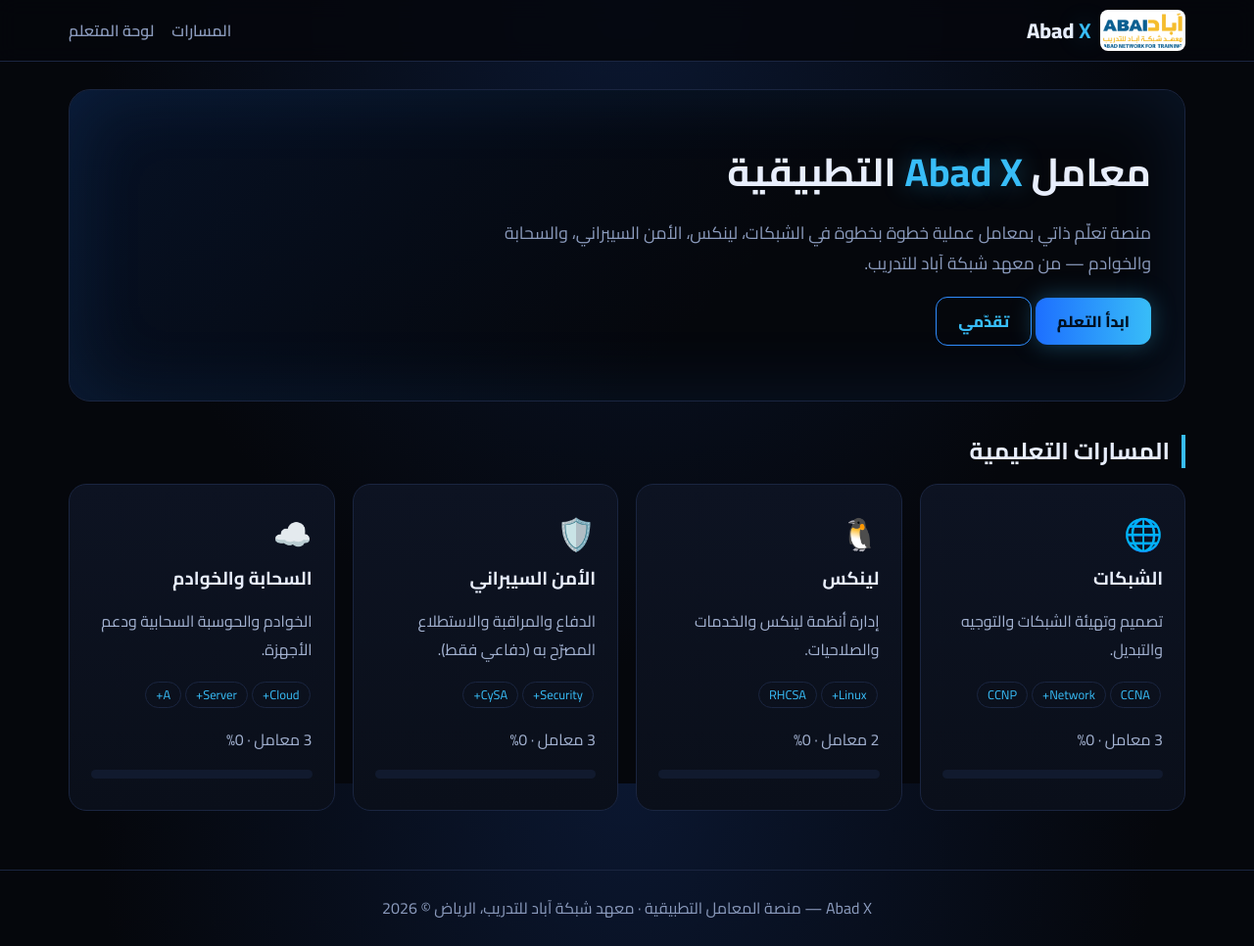
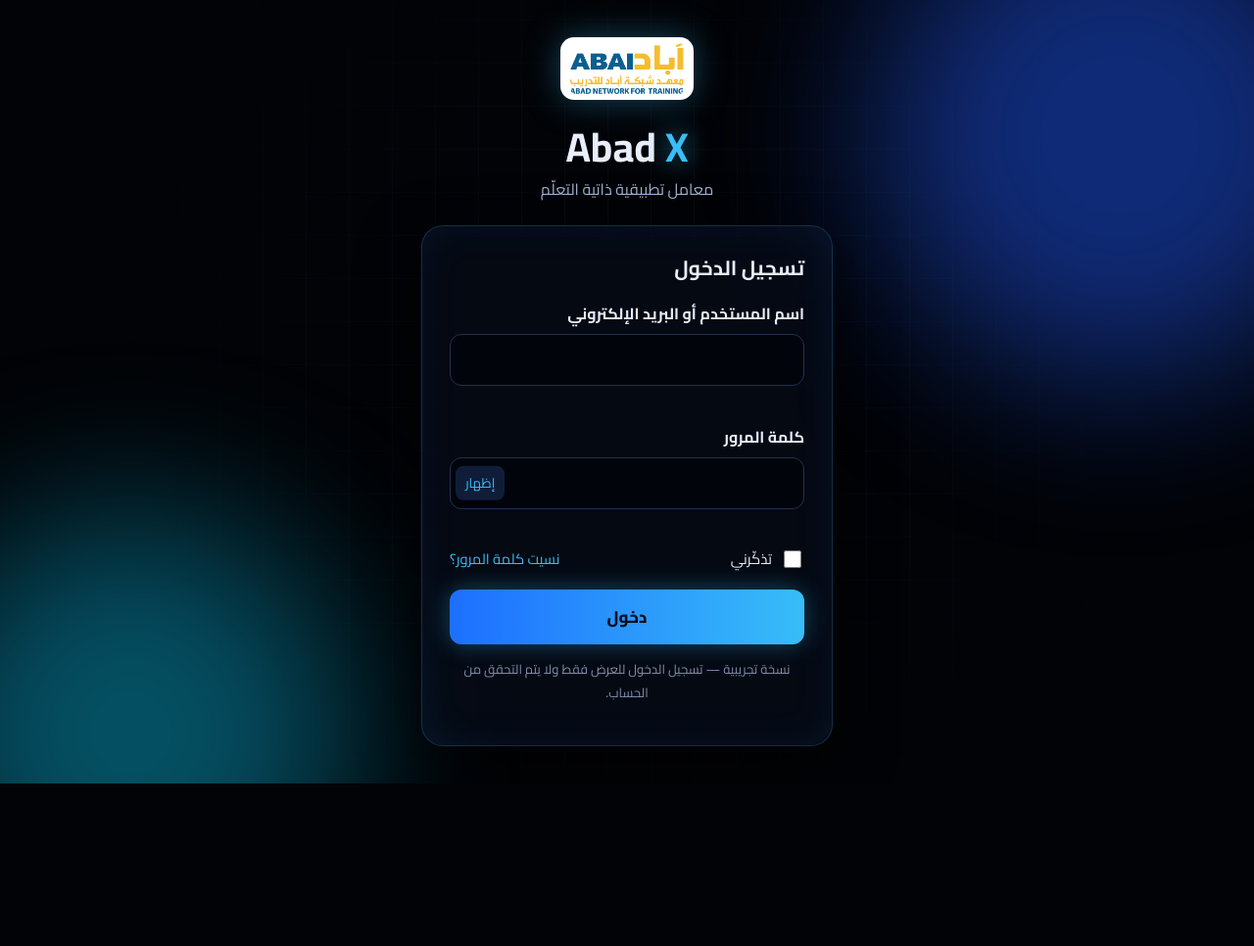
Before and after one commit to abadx2027-cmyk/abadx, a PHP site: page / in a window 1280 px wide. Shown: the whole page at 98% size. After the commit the page ends 800 px from the top, so only its background shows below. Run offline with PHP 8.4, Linux system fonts and the light colour scheme.

Commit message:
Login landing page; tracks home moved to home.html

```diff
--- a/assets/app.js
+++ b/assets/app.js
@@ -6,9 +6,15 @@ const trackPct=t=>{const ls=LABS.filter(l=>l.track===t.id);return ls.length?Math
 const bar=p=>`<div class="bar" role="progressbar" aria-valuemin="0" aria-valuemax="100" aria-valuenow="${p}"><i style="width:${p}%"></i></div>`;
 const esc=s=>s.replace(/&/g,'&amp;').replace(/</g,'&lt;');
 function toast(m,k='ok'){let t=document.querySelector('.toast');if(!t){t=document.createElement('div');t.className='toast';t.setAttribute('role','status');t.setAttribute('aria-live','polite');document.body.append(t)}t.textContent=m;t.className='toast show '+k;clearTimeout(t._h);t._h=setTimeout(()=>t.classList.remove('show'),2200)}
-function shell(){document.querySelector('main').id='main';document.body.insertAdjacentHTML('afterbegin','<a class="skip" href="#main">تخطَّ إلى المحتوى</a>');document.body.insertAdjacentHTML('afterbegin',`<header role="banner"><nav class="nav" aria-label="التنقل الرئيسي"><a class="brand" href="index.html"><img src="assets/abad-logo.png" alt="ABAD"><span>Abad <b>X</b></span></a><span class="sp"></span><a class="l" href="index.html">المسارات</a><a class="l" href="dashboard.html">لوحة المتعلم</a></nav></header>`);
-document.body.insertAdjacentHTML('beforeend',`<footer>Abad X — منصة المعامل التطبيقية · معهد شبكة آباد للتدريب، الرياض © 2026</footer>`)}
-function home(){const m=document.querySelector('main');m.innerHTML=`<section class="hero"><h1>معامل <span>Abad X</span> التطبيقية</h1><p>منصة تعلّم ذاتي بمعامل عملية خطوة بخطوة في الشبكات، لينكس، الأمن السيبراني، والسحابة والخوادم — من معهد شبكة آباد للتدريب.</p><a class="btn" href="#tracks">ابدأ التعلم</a> <a class="btn ghost" href="dashboard.html">تقدّمي</a></section><h2 class="sec" id="tracks">المسارات التعليمية</h2><div class="grid">${TRACKS.map(t=>`<a class="card" href="track.html?t=${t.id}" style="color:inherit"><div class="ico">${t.icon}</div><h3>${t.name}</h3><p class="mut">${t.desc}</p>${t.certs.map(c=>`<span class="tag">${c}</span>`).join('')}<p class="mut">${LABS.filter(l=>l.track===t.id).length} معامل · ${trackPct(t)}%</p>${bar(trackPct(t))}</a>`).join('')}</div>`}
+function shell(){document.querySelector('main').id='main';document.body.insertAdjacentHTML('afterbegin','<a class="skip" href="#main">تخطَّ إلى المحتوى</a>');document.body.insertAdjacentHTML('afterbegin',`<header role="banner"><nav class="nav" aria-label="التنقل الرئيسي"><a class="brand" href="home.html"><img src="assets/abad-logo.png" alt="ABAD"><span>Abad <b>X</b></span></a><span class="sp"></span><a class="l" href="home.html">المسارات</a><a class="l" href="dashboard.html">لوحة المتعلم</a></nav></header>`);
+document.body.insertAdjacentHTML('beforeend',`<footer>Abad X — منصة المعامل التطبيقية · معهد شبكة آباد للتدريب، الرياض © 2026<br><a href="home.html#tracks">المسارات</a> · <a href="dashboard.html">لوحة المتعلم</a></footer>`)}
+function home(){const certs=new Set(TRACKS.flatMap(t=>t.certs)).size,tasks=LABS.reduce((a,l)=>a+l.tasks.length,0);
+document.querySelector('main').innerHTML=`<section class="lhero" aria-labelledby="ht"><img class="logo" src="assets/abad-logo.png" alt="شعار معهد شبكة آباد للتدريب"><h1 id="ht">Abad <b>X</b></h1><p class="tl">معامل تطبيقية ذاتية التعلّم — تعلّم بيدك، بالسرعة التي تناسبك، في الشبكات ولينكس والأمن السيبراني والسحابة.</p><div class="cta"><a class="btn" href="track.html?t=${TRACKS[0].id}">ابدأ التعلم</a><a class="btn ghost" href="#tracks">استكشف المسارات</a></div>
+<div class="stats" aria-label="أرقام المنصة الحالية"><div class="stat"><b>${TRACKS.length}</b>مسارات</div><div class="stat"><b>${LABS.length}</b>معملاً متاحاً</div><div class="stat"><b>${tasks}</b>مهمة عملية</div><div class="stat"><b>${certs}</b>شهادة مغطاة</div></div></section>
+<section class="sec2" aria-labelledby="w"><h2 class="sec" id="w">ما هي Abad X؟</h2><p class="lead">Abad X منصة معامل عملية من معهد شبكة آباد للتدريب بالرياض. كل معمل يشرح لك الأهداف والبيئة، ثم يقودك خطوة بخطوة بأوامر حقيقية وتلميحات وفحوص تحقق، ويحفظ تقدّمك تلقائياً في متصفحك.</p></section>
+<section class="sec2" aria-labelledby="tracks"><h2 class="sec" id="tracks">المسارات الأربعة</h2><div class="grid">${TRACKS.map(t=>`<a class="card" href="track.html?t=${t.id}" style="color:inherit"><div class="ico" aria-hidden="true">${t.icon}</div><h3>${t.name}</h3><p class="mut">${t.desc}</p>${t.certs.map(c=>`<span class="tag">${c}</span>`).join('')}<p class="mut">${LABS.filter(l=>l.track===t.id).length} معامل · تقدّمك ${trackPct(t)}%</p>${bar(trackPct(t))}</a>`).join('')}</div></section>
+<section class="sec2" aria-labelledby="how"><h2 class="sec" id="how">كيف تعمل؟</h2><div class="steps"><div class="card step"><h3>اختر مساراً</h3><p class="mut">حدّد مجالك والشهادة التي تستهدفها.</p></div><div class="card step"><h3>نفّذ المعمل</h3><p class="mut">اتبع المهام، انسخ الأوامر، واستعن بالتلميحات عند الحاجة.</p></div><div class="card step"><h3>تحقّق وتابع تقدّمك</h3><p class="mut">أكّد كل مهمة وشاهد تقدّمك في <a href="dashboard.html">لوحة المتعلم</a>.</p></div></div></section>
+<section class="sec2" aria-labelledby="ctf"><div class="ctf"><div><span class="soon">قريباً</span><h2 id="ctf" style="margin:8px 0 4px">🚩 تحديات CTF دفاعية</h2><p class="mut" style="margin:0">تحديات التقاط العلم في التحليل والاستجابة للحوادث — قيد الإعداد.</p></div><button class="btn ghost" disabled aria-disabled="true">قريباً</button></div></section>`}
 function track(){const t=TRACKS.find(x=>x.id===new URLSearchParams(location.search).get('t'))||TRACKS[0];document.title=t.name+' | Abad X';
 document.querySelector('main').innerHTML=`<section class="hero"><div class="ico">${t.icon}</div><h1>${t.name}</h1><p>${t.desc}</p>${t.certs.map(c=>`<span class="tag">${c}</span>`).join('')}${bar(trackPct(t))}</section>${LABS.some(l=>l.track===t.id)?'':'<div class="empty">لا توجد معامل في هذا المسار بعد — قريباً.</div>'}<div class="grid">${LABS.filter(l=>l.track===t.id).map(l=>`<a class="card" href="lab.html?id=${l.id}" style="color:inherit"><span class="tag">${l.cert}</span><span class="tag">${l.level}</span><span class="tag">⏱ ${l.time}</span><h3>${l.title}</h3><p class="mut">${l.summary}</p>${bar(labPct(l))}<span class="mut">${labPct(l)}% مكتمل</span></a>`).join('')}</div>`}
 function lab(){const l=LABS.find(x=>x.id===new URLSearchParams(location.search).get('id'))||LABS[0];const t=TRACKS.find(x=>x.id===l.track);document.title=l.title+' | Abad X';
@@ -22,4 +28,4 @@ m.querySelectorAll('input[data-i]').forEach(c=>c.onchange=()=>{const p=getP(),s=
 m.querySelectorAll('.copy').forEach(b=>b.onclick=()=>{navigator.clipboard?.writeText(b.parentElement.textContent.replace('نسخ','').trim());b.textContent='تم ✓';toast('تم نسخ الأوامر');setTimeout(()=>b.textContent='نسخ',1500)});
 document.getElementById('reset').onclick=()=>{if(!confirm('إعادة تعيين تقدّم هذا المعمل؟'))return;toast('تمت إعادة التعيين','warn');const p=getP();delete p[l.id];setP(p);render()}};render()}
 function dash(){const all=LABS.length,comp=LABS.filter(l=>labPct(l)===100).length,tot=Math.round(LABS.reduce((a,l)=>a+labPct(l),0)/all);
-document.querySelector('main').innerHTML=`<section class="hero"><h1>لوحة <span>المتعلم</span></h1><p>تقدّمك محفوظ محلياً في هذا المتصفح.</p>${tot===0?'<div class="empty" style="margin:16px 0">لم تبدأ أي معمل بعد. <a href="index.html#tracks">اختر مساراً وابدأ أول معمل ←</a></div>':''}<div class="grid"><div class="card"><h3>${tot}%</h3><span class="mut">التقدم الكلي</span>${bar(tot)}</div><div class="card"><h3>${comp} / ${all}</h3><span class="mut">معامل مكتملة</span></div></div></section><div class="grid">${TRACKS.map(t=>`<div class="card"><h3>${t.icon} ${t.name}</h3>${bar(trackPct(t))}<table>${LABS.filter(l=>l.track===t.id).map(l=>`<tr><td><a href="lab.html?id=${l.id}">${l.title}</a></td><td>${labPct(l)}%</td></tr>`).join('')}</table></div>`).join('')}</div><p><button class="btn ghost" onclick="if(confirm('مسح كل التقدم؟')){localStorage.removeItem(LS);location.reload()}" ${tot?'':'disabled'}>مسح كل التقدم</button></p>`}
+document.querySelector('main').innerHTML=`<section class="hero"><h1>لوحة <span>المتعلم</span></h1><p>تقدّمك محفوظ محلياً في هذا المتصفح.</p>${tot===0?'<div class="empty" style="margin:16px 0">لم تبدأ أي معمل بعد. <a href="home.html#tracks">اختر مساراً وابدأ أول معمل ←</a></div>':''}<div class="grid"><div class="card"><h3>${tot}%</h3><span class="mut">التقدم الكلي</span>${bar(tot)}</div><div class="card"><h3>${comp} / ${all}</h3><span class="mut">معامل مكتملة</span></div></div></section><div class="grid">${TRACKS.map(t=>`<div class="card"><h3>${t.icon} ${t.name}</h3>${bar(trackPct(t))}<table>${LABS.filter(l=>l.track===t.id).map(l=>`<tr><td><a href="lab.html?id=${l.id}">${l.title}</a></td><td>${labPct(l)}%</td></tr>`).join('')}</table></div>`).join('')}</div><p><button class="btn ghost" onclick="if(confirm('مسح كل التقدم؟')){localStorage.removeItem(LS);location.reload()}" ${tot?'':'disabled'}>مسح كل التقدم</button></p>`}
--- a/assets/style.css
+++ b/assets/style.css
@@ -43,3 +43,15 @@ h1,h2,h3{line-height:1.4}
 @media (max-width:640px){.hero{padding:30px 18px}.hero h1{font-size:1.7rem}.nav{gap:10px;padding:8px 14px}.brand img{height:34px}.nav a.l{font-size:.9rem}.box{padding:14px}main{padding:18px 14px 40px}.lab-head>div{min-width:0!important;width:100%}}
 @media (prefers-reduced-motion:reduce){*{transition:none!important;scroll-behavior:auto}}
 .btn:disabled{opacity:.4;cursor:not-allowed;filter:none}
+/* Landing */
+.lhero{position:relative;overflow:hidden;text-align:center;padding:90px 24px 80px;border-radius:28px;border:1px solid var(--line);background:radial-gradient(circle at 50% 0,rgba(47,140,255,.28),transparent 55%),linear-gradient(180deg,#060b16,#020306);margin-bottom:40px}
+.lhero:before{content:"";position:absolute;inset:0;background-image:linear-gradient(rgba(56,189,248,.06) 1px,transparent 1px),linear-gradient(90deg,rgba(56,189,248,.06) 1px,transparent 1px);background-size:40px 40px;mask-image:radial-gradient(circle at 50% 30%,#000,transparent 70%);pointer-events:none}
+.lhero>*{position:relative}.lhero .logo{height:76px;background:#fff;border-radius:14px;padding:6px 10px;box-shadow:0 0 40px rgba(56,189,248,.35)}
+.lhero h1{font-size:clamp(2.6rem,7vw,4.8rem);margin:18px 0 0;letter-spacing:1px}.lhero h1 b{color:var(--neon);text-shadow:0 0 30px rgba(56,189,248,.7)}
+.lhero .tl{font-size:clamp(1.1rem,2.4vw,1.45rem);color:#c9d6f2;max-width:720px;margin:12px auto 28px}.cta{display:flex;gap:12px;justify-content:center;flex-wrap:wrap}.cta .btn{padding:13px 28px;font-size:1.05rem}
+.eyebrow{display:inline-block;color:var(--neon);border:1px solid #1d3a66;border-radius:99px;padding:2px 14px;font-size:.85rem;background:#06122a}
+.stats{display:grid;grid-template-columns:repeat(auto-fit,minmax(150px,1fr));gap:14px;margin:40px auto 0;max-width:820px}.stat{background:rgba(13,19,34,.7);border:1px solid var(--line);border-radius:16px;padding:14px}.stat b{display:block;font-size:2rem;color:var(--neon)}
+.sec2{margin:56px 0}.sec2>p.lead{color:#a3b2d1;max-width:760px}
+.steps{display:grid;grid-template-columns:repeat(auto-fit,minmax(240px,1fr));gap:18px;counter-reset:s}.step{position:relative}.step:before{counter-increment:s;content:counter(s);position:absolute;top:18px;left:18px;font-size:2.6rem;font-weight:800;color:#13264a}
+.ctf{display:flex;flex-wrap:wrap;gap:20px;align-items:center;justify-content:space-between;padding:30px;border-radius:22px;border:1px solid #1d3a66;background:linear-gradient(120deg,#03081a,#071b3a 60%,#03081a);box-shadow:inset 0 0 60px rgba(56,189,248,.12)}
+.soon{background:#0f1d38;color:var(--neon);border-radius:99px;padding:2px 12px;font-size:.85rem;font-weight:700}
--- /dev/null
+++ b/home.html
@@ -0,0 +1 @@
+<!doctype html><html lang="ar" dir="rtl"><head><meta charset="utf-8"><meta name="viewport" content="width=device-width,initial-scale=1"><title>الرئيسية | Abad X</title><link rel="icon" href="assets/abad-logo.png"><link rel="stylesheet" href="assets/style.css"></head><body><main></main><script src="assets/labs-data.js"></script><script src="assets/app.js"></script><script>shell();home()</script></body></html>
--- a/index.html
+++ b/index.html
@@ -1 +1,53 @@
-<!doctype html><html lang="ar" dir="rtl"><head><meta charset="utf-8"><meta name="viewport" content="width=device-width,initial-scale=1"><title>Abad X | معامل معهد شبكة آباد</title><link rel="icon" href="assets/abad-logo.png"><link rel="stylesheet" href="assets/style.css"></head><body><main></main><script src="assets/labs-data.js"></script><script src="assets/app.js"></script><script>shell();home()</script></body></html>
+<!doctype html><html lang="ar" dir="rtl"><head><meta charset="utf-8"><meta name="viewport" content="width=device-width,initial-scale=1">
+<title>تسجيل الدخول | Abad X</title><link rel="icon" href="assets/abad-logo.png"><link rel="stylesheet" href="assets/style.css">
+<style>
+body{min-height:100vh;display:grid;place-items:center;overflow:hidden;background:#020306}
+.bg{position:fixed;inset:0;z-index:0;pointer-events:none}
+.bg .grid2{position:absolute;inset:-40px;background-image:linear-gradient(rgba(56,189,248,.07) 1px,transparent 1px),linear-gradient(90deg,rgba(56,189,248,.07) 1px,transparent 1px);background-size:44px 44px;mask-image:radial-gradient(circle at 50% 45%,#000 0,transparent 65%);animation:pan 18s linear infinite}
+.bg .orb{position:absolute;border-radius:50%;filter:blur(80px);opacity:.55;animation:float 12s ease-in-out infinite alternate}
+.o1{width:480px;height:480px;background:#1d4ed8;top:-120px;right:-80px}.o2{width:420px;height:420px;background:#0891b2;bottom:-140px;left:-100px;animation-delay:-6s}
+@keyframes pan{to{transform:translateY(44px)}}@keyframes float{to{transform:translate(40px,30px) scale(1.1)}}
+.wrap{position:relative;z-index:1;width:min(420px,92vw);padding:24px 0}
+.brandc{text-align:center;margin-bottom:22px}.brandc img{height:64px;background:#fff;border-radius:14px;padding:6px 10px;box-shadow:0 0 36px rgba(56,189,248,.35)}
+.brandc h1{margin:10px 0 0;font-size:2.6rem}.brandc h1 b{color:var(--neon);text-shadow:0 0 26px rgba(56,189,248,.7)}.brandc p{margin:0;color:#a3b2d1}
+.glass{background:rgba(10,16,30,.55);backdrop-filter:blur(18px);-webkit-backdrop-filter:blur(18px);border:1px solid rgba(56,189,248,.22);border-radius:22px;padding:28px;box-shadow:0 20px 60px rgba(0,0,0,.6),inset 0 0 40px rgba(47,140,255,.08)}
+.glass h2{margin:0 0 18px;font-size:1.3rem}
+.f{margin-bottom:16px}.f label{display:block;font-weight:700;margin-bottom:6px}
+.inp{position:relative}.inp input{width:100%;font:inherit;color:var(--txt);background:rgba(2,4,10,.7);border:1px solid #22314f;border-radius:12px;padding:11px 14px;transition:border-color .2s,box-shadow .2s}
+.inp input:focus{outline:none;border-color:var(--neon);box-shadow:0 0 0 3px rgba(56,189,248,.25)}
+.inp input[aria-invalid=true]{border-color:#f87171;box-shadow:0 0 0 3px rgba(248,113,113,.18)}
+#pw{padding-left:84px}.eye{position:absolute;left:6px;top:50%;transform:translateY(-50%);background:#0f1d38;color:var(--neon);border:0;border-radius:8px;padding:5px 10px;font:inherit;font-size:.85rem;cursor:pointer}
+.err{color:#fca5a5;font-size:.88rem;min-height:1.3em;margin-top:4px}
+.row{display:flex;justify-content:space-between;align-items:center;margin:4px 0 18px;font-size:.92rem;gap:8px;flex-wrap:wrap}
+.glass .btn{width:100%;padding:12px;font-size:1.05rem}.btn[aria-busy=true]{opacity:.75;cursor:wait}
+.note{margin-top:14px;text-align:center;font-size:.82rem;color:#7f8fb0}
+.alert{display:none;background:rgba(248,113,113,.1);border:1px solid #7f1d1d;color:#fecaca;border-radius:10px;padding:8px 12px;margin-bottom:14px}.alert.ok{background:rgba(56,189,248,.1);border-color:#1d4ed8;color:#bae6fd}
+@media (prefers-reduced-motion:reduce){.bg *{animation:none!important}}
+</style></head><body>
+<div class="bg" aria-hidden="true"><div class="orb o1"></div><div class="orb o2"></div><div class="grid2"></div></div>
+<main class="wrap" id="main">
+<div class="brandc"><img src="assets/abad-logo.png" alt="شعار معهد شبكة آباد للتدريب"><h1>Abad <b>X</b></h1><p>معامل تطبيقية ذاتية التعلّم</p></div>
+<form class="glass" id="f" novalidate aria-labelledby="lt">
+<h2 id="lt">تسجيل الدخول</h2>
+<div class="alert" id="alert" role="alert"></div>
+<div class="f"><label for="user">اسم المستخدم أو البريد الإلكتروني</label><div class="inp"><input id="user" name="user" autocomplete="username" dir="auto" aria-describedby="ue"></div><div class="err" id="ue" aria-live="polite"></div></div>
+<div class="f"><label for="pw">كلمة المرور</label><div class="inp"><input id="pw" name="pw" type="password" autocomplete="current-password" dir="auto" aria-describedby="pe"><button type="button" class="eye" id="eye" aria-pressed="false" aria-controls="pw">إظهار</button></div><div class="err" id="pe" aria-live="polite"></div></div>
+<div class="row"><label class="chk" style="margin:0;font-weight:400"><input type="checkbox" id="rem"> تذكّرني</label><a href="#" id="forgot">نسيت كلمة المرور؟</a></div>
+<button class="btn" type="submit" id="go">دخول</button>
+<p class="note">نسخة تجريبية — تسجيل الدخول للعرض فقط ولا يتم التحقق من الحساب.</p>
+</form></main>
+<script>
+const f=document.getElementById('f'),u=document.getElementById('user'),p=document.getElementById('pw'),eye=document.getElementById('eye'),al=document.getElementById('alert'),go=document.getElementById('go');
+const setErr=(el,id,m)=>{el.setAttribute('aria-invalid',!!m);document.getElementById(id).textContent=m||''};
+eye.onclick=()=>{const s=p.type==='password';p.type=s?'text':'password';eye.textContent=s?'إخفاء':'إظهار';eye.setAttribute('aria-pressed',s);p.focus()};
+u.oninput=()=>setErr(u,'ue');p.oninput=()=>setErr(p,'pe');
+document.getElementById('forgot').onclick=e=>{e.preventDefault();al.className='alert ok';al.style.display='block';al.textContent='استعادة كلمة المرور غير متاحة في النسخة التجريبية. تواصل مع إدارة المعهد.'};
+f.onsubmit=e=>{e.preventDefault();al.style.display='none';let first=null;
+if(!u.value.trim()){setErr(u,'ue','الرجاء إدخال اسم المستخدم أو البريد الإلكتروني.');first=u}
+else if(u.value.includes('@')&&!/^[^\s@]+@[^\s@]+\.[^\s@]+$/.test(u.value.trim())){setErr(u,'ue','صيغة البريد الإلكتروني غير صحيحة.');first=u}
+if(!p.value){setErr(p,'pe','الرجاء إدخال كلمة المرور.');first=first||p}
+if(first){first.focus();al.className='alert';al.style.display='block';al.textContent='يرجى تصحيح الحقول المظللة.';return}
+go.setAttribute('aria-busy','true');go.textContent='جارٍ الدخول…';
+sessionStorage.setItem('abadx-user',u.value.trim());if(document.getElementById('rem').checked)localStorage.setItem('abadx-user',u.value.trim());
+setTimeout(()=>location.href='home.html',500)};
+</script></body></html>
```
